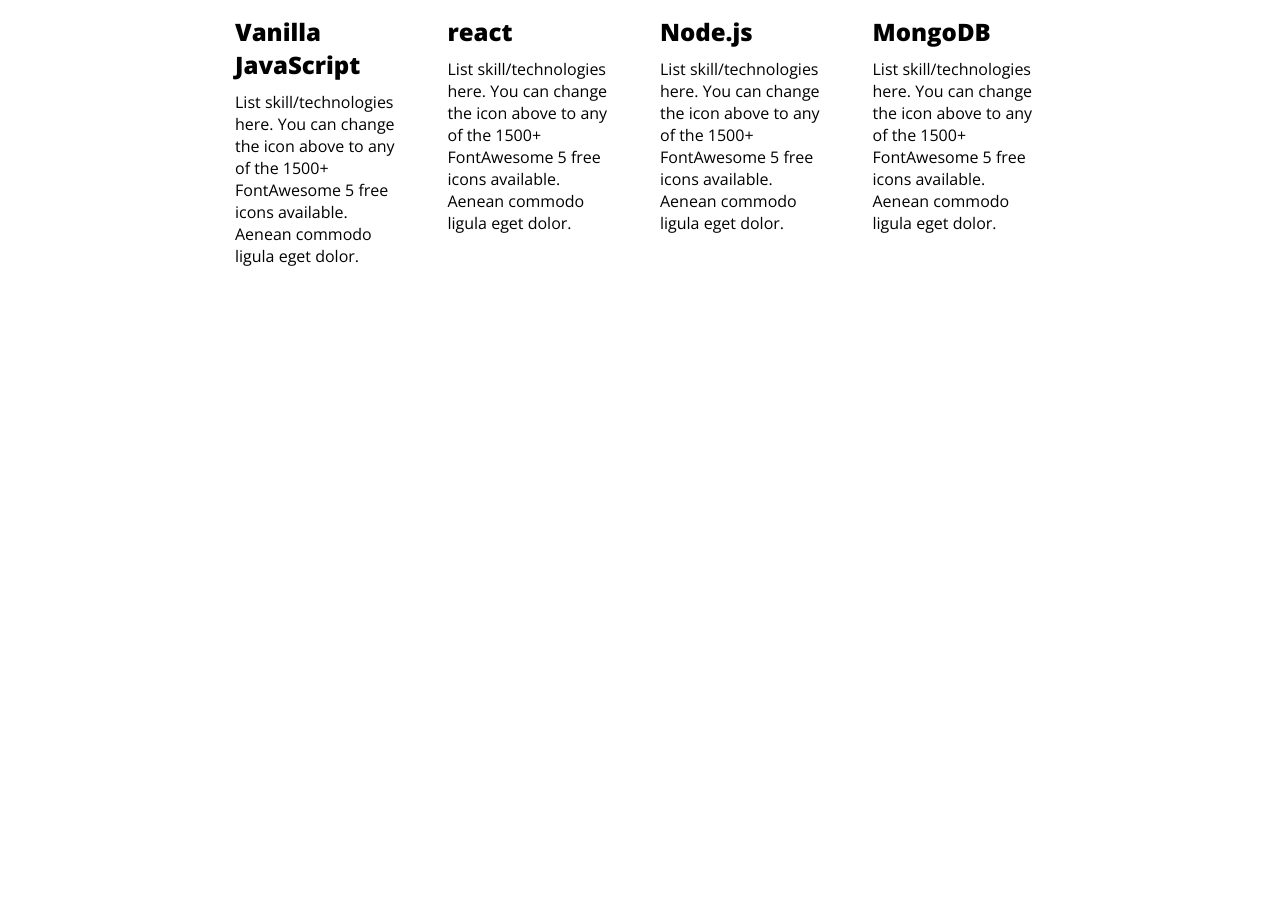
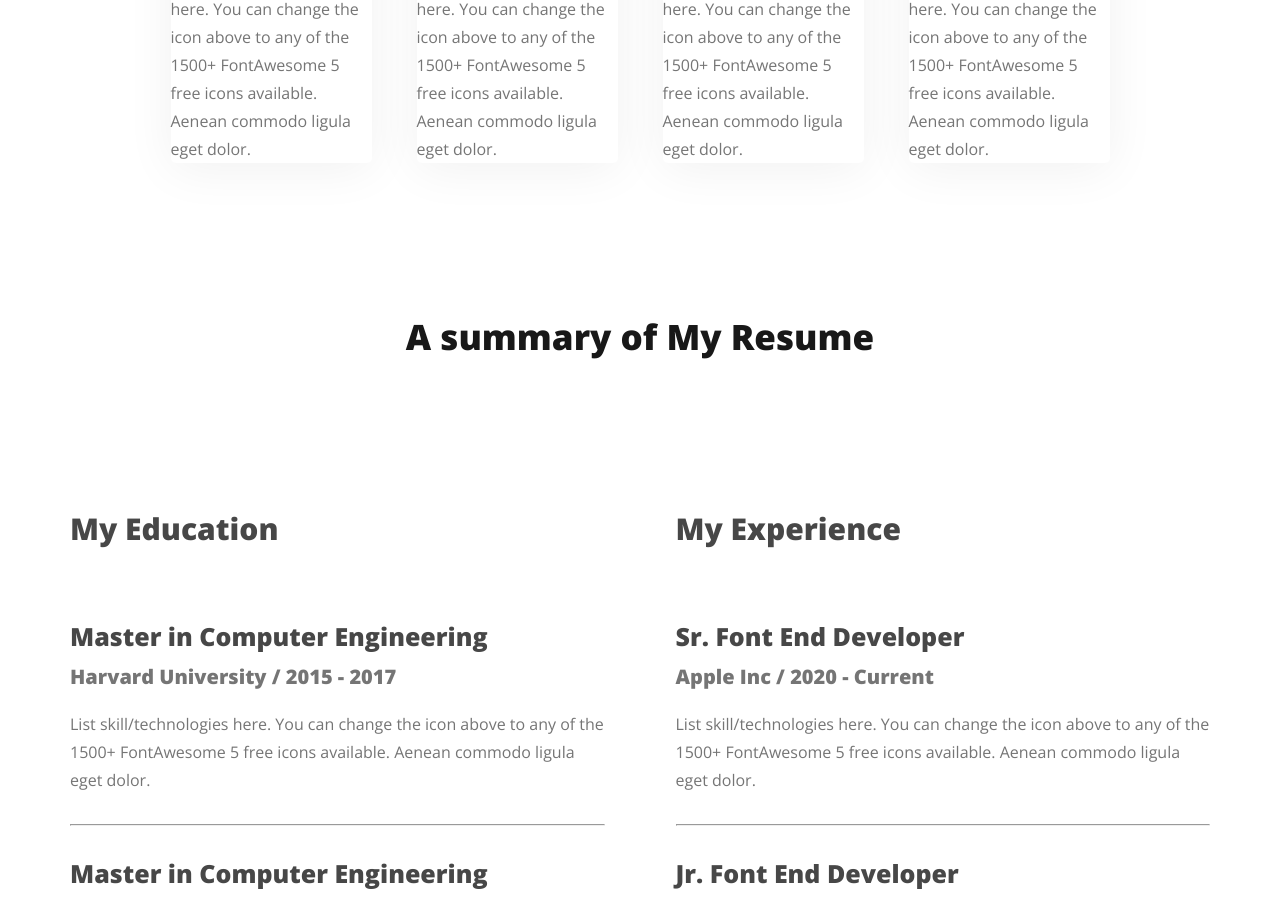
Before and after one commit to tanimahmed001/my-portfolio, a plain HTML site: page index.html in a window 1280 px wide. Shown: the part 1899-2800 px from the top of the page. Before the commit the page ends 2206 px from the top, so only its background shows below. Drawn offline with nearby package versions, Linux system fonts and the light colour scheme.

Commit message:
completed resume section

```diff
--- a/index.html
+++ b/index.html
@@ -12,7 +12,7 @@
 <body>
     <header class="header">
         <nav>
-            <h2 class="nav-title">Tan<span class="primary-colour">i</span>m</h2>
+            <h2 class="nav-title">Ta<span class="primary-colour">ni</span>m</h2>
             <ul>
                 <li><a href="home.html">Home</a></li>
                 <li><a href="blog.html">Blog</a></li>
@@ -97,18 +97,63 @@
                     <p class="icon-description">List skill/technologies here. You can change the icon above to any of the 1500+ FontAwesome 5 free icons available. Aenean commodo ligula eget dolor.</p>
                 </div>
 
+                </div>
+            </div>
+
+        </section>
 
 
+        <section class="my-resume">
+            <h1 class="section-title" id="resume-sec-title">A summary of My Resume</h1>
+
+           <div class="my-resume-container">
+            <div class="my-resume-content">
+                <div class="my-education">
+                  <h1 class="main-title">My Education</h1>
+                  <h2 class="title">Master in Computer Engineering</h2>
+                  <h3 class="subtitle">Harvard University / 2015 - 2017</h3>
+                  <p class="description">List skill/technologies here. You can change the icon above
+                to any of the 1500+ FontAwesome 5 free icons available. Aenean commodo ligula eget dolor.</p>
+                <hr>
+                  <h2 class="title">Master in Computer Engineering</h2>
+                  <h3 class="subtitle">Harvard University / 2015 - 2017</h3>
+                  <p class="description">List skill/technologies here. You can change the icon above
+                    to any of the 1500+ FontAwesome 5 free icons available. Aenean commodo ligula eget dolor.</p>
+                    <hr>
+                  <h2 class="title">Master in Computer Engineering</h2>
+                  <h3 class="subtitle">Harvard University / 2015 - 2017</h3>
+                  <p class="description">List skill/technologies here. You can change the icon above
+                    to any of the 1500+ FontAwesome 5 free icons available. Aenean commodo ligula eget dolor. </p>
+                </div>
+
+                <div class="my-experience">
+
+                <h1 class="main-title">My Experience</h1>
+                <h2 class="title">Sr. Font End Developer</h2>
+                <h3 class="subtitle">Apple Inc / 2020 - Current</h3>
+                <p class="description">List skill/technologies here. You can change the icon above
+                    to any of the 1500+ FontAwesome 5 free icons available. Aenean commodo ligula eget dolor.</p>
+                    <hr>
+                <h2 class="title">Jr. Font End Developer</h2>
+                <h3 class="subtitle">Dribbble Inc / 2018 - 2022</h3>
+                <p class="description">List skill/technologies here. You can change the icon above
+                    to any of the 1500+ FontAwesome 5 free icons available. Aenean commodo ligula eget dolor.</p>
+                    <hr>
+                <h2 class="title">Jr. Font End Developer</h2>
+                <h3 class="subtitle">Dribbble Inc / 2018 - 2022</h3>
+                <p class="description">List skill/technologies here. You can change the icon above
+                    to any of the 1500+ FontAwesome 5 free icons available. Aenean commodo ligula eget dolor.</p>
+                </div>
+            </div>
+            <div id="cv-btn">
+
+                <button class="primary-btn" >Download CV</button>
+
+            </div>
+
+           </div>
 
 
-
-
-
-
-
-
-                </div>
-            </div>
 
         </section>
 
--- a/portfolio.css
+++ b/portfolio.css
@@ -1,6 +1,6 @@
 /* common shared style */
 * {
-    margin: 10px;
+    margin: 0px;
     padding: 0px;
     box-sizing: border-box;
 
@@ -9,6 +9,7 @@
 body {
     font-family: 'Lato', sans-serif;
     font-family: 'Open Sans', sans-serif;
+    margin-top: 20px;
 
 }
 
@@ -20,13 +21,15 @@
     border-radius: 5px;
     background: #FD6E0A;
     color: white;
-    flex-shrink: 0;
     border: 0;
     font-size: 20px;
-    font-weight: 700;
+    font-weight: 500;
+    font-family: Open Sans;
+    text-align: center;
     padding: 18px 36px;
     border-radius: 5px;
-    background: #FD6E0A;
+    width: 200px;
+    height: 64px;
 
 }
 
@@ -128,6 +131,7 @@
     max-width: 1140px;
 
 
+
 }
 
 /* about section style */
@@ -206,9 +210,112 @@
 
     width: 100%;
     margin: auto;
+    padding: 30px;
+
 
 }
-.i-do-contenet{
+
+.i-do-icon {
+    margin-top: 50px;
+
+    border-radius: 5px;
+    background: #FFF;
+    box-shadow: 0px 6px 50px 0px rgba(0, 0, 0, 0.06);
+}
+
+.i-do-contenet {
     display: flex;
     justify-content: center;
+    gap: 45px;
 }
+
+.icon-title {
+    color: var(--Dark-01, #181818);
+    font-family: Open Sans;
+    font-size: 20px;
+    font-weight: 700;
+    line-height: normal;
+    margin-top: 30px;
+}
+
+.icon-description {
+    color: var(--Dark-03, #757575);
+    font-family: Open Sans;
+    font-size: 16px;
+    font-weight: 400;
+    line-height: 28px;
+    /* 175% */
+    width: 201px;
+    margin-top: 20px;
+}
+
+/* My resume section */
+.my-resume {
+
+    align-items: center;
+    margin-top: 120px;
+}
+
+#resume-sec-title {
+    margin-bottom: 100px;
+}
+
+.my-resume-content {
+    display: flex;
+    justify-content: space-between;
+
+}
+
+.my-education {
+    margin-right: 71px;
+
+}
+
+.main-title {
+    padding: 0px 0px 40px 0px;
+    color: var(--Dark-02, #474747);
+    font-family: Open Sans;
+    font-size: 30px;
+    font-style: normal;
+    font-weight: 700;
+    line-height: normal;
+
+}
+
+.title {
+    color: var(--Dark-02, #474747);
+    font-family: Open Sans;
+    font-size: 25px;
+    font-style: normal;
+    font-weight: 700;
+    line-height: normal;
+    margin-top: 30px;
+}
+
+.subtitle {
+    color: var(--Dark-03, #757575);
+    font-family: Open Sans;
+    font-size: 20px;
+    font-style: normal;
+    font-weight: 600;
+    line-height: normal;
+    margin-top: 10px;
+
+}
+
+.description {
+    color: var(--Dark-03, #757575);
+    font-family: Open Sans;
+    font-size: 16px;
+    font-style: normal;
+    font-weight: 400;
+    line-height: 28px;
+    /* 175% */
+    width: width: 511px;
+    padding: 20px 0px 30px 0px;
+
+}
+
+#cv-btn {
+    padding: 50px 423px;
+}
```
Also changed, not shown: images/tanim.png (added).
